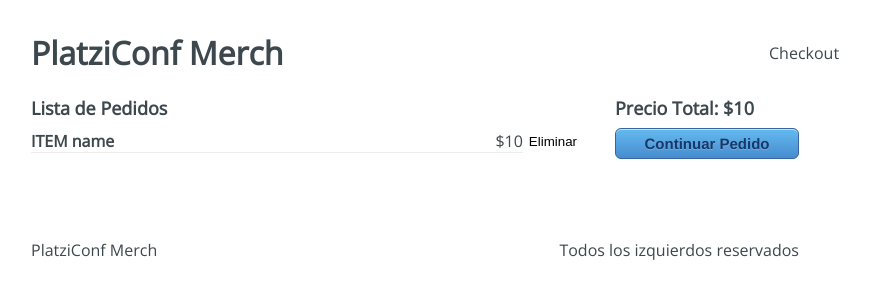
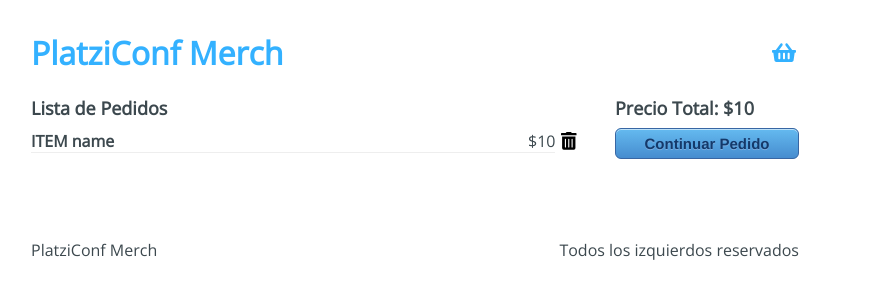
Before and after one commit to nmrinc/platzi-conf-merch, a React app: page /checkout in a window 1280 px wide. Shown: the top 300 px of the page, without its empty margins (225-1095 px from the left). Built offline with nearby package versions, Linux system fonts and the light colour scheme.

Commit message:
Lesson 27 Integración de íconos y conexión con React Router

```diff
--- a/package.json
+++ b/package.json
@@ -16,6 +16,11 @@
   "author": "",
   "license": "ISC",
   "dependencies": {
+    "@fortawesome/fontawesome-svg-core": "^1.2.35",
+    "@fortawesome/free-brands-svg-icons": "^5.15.3",
+    "@fortawesome/free-regular-svg-icons": "^5.15.3",
+    "@fortawesome/free-solid-svg-icons": "^5.15.3",
+    "@fortawesome/react-fontawesome": "^0.1.14",
     "react": "^17.0.2",
     "react-dom": "^17.0.2",
     "react-router-dom": "^5.2.0"
--- a/src/components/Header/index.jsx
+++ b/src/components/Header/index.jsx
@@ -1,11 +1,19 @@
 import React from 'react';
+import { Link } from 'react-router-dom';
+import { FontAwesomeIcon } from '@fortawesome/react-fontawesome';
 
 import '../../styles/components/Header.scss';
 
 const Header = () => (
   <div className="Header">
-    <h1 className="Header-title">PlatziConf Merch</h1>
-    <div className="Header-checkout">Checkout</div>
+    <Link to="/">
+      <h1 className="Header-title">PlatziConf Merch</h1>
+    </Link>
+    <div className="Header-checkout">
+      <Link to="/checkout">
+        <FontAwesomeIcon icon="shopping-basket" size="lg" />
+      </Link>
+    </div>
   </div>
 );
 
--- a/src/containers/Checkout/index.jsx
+++ b/src/containers/Checkout/index.jsx
@@ -1,4 +1,6 @@
 import React from 'react';
+import { Link } from 'react-router-dom';
+import { FontAwesomeIcon } from '@fortawesome/react-fontawesome';
 import '../../styles/components/Checkout.scss';
 
 const Checkout = () => (
@@ -10,12 +12,16 @@
           <h4>ITEM name</h4>
           <span>$10</span>
         </div>
-        <button type="button">Eliminar</button>
+        <button type="button">
+          <FontAwesomeIcon icon="trash-alt" size="lg" />
+        </button>
       </div>
     </div>
     <div className="Checkout-sidebar">
       <h3>Precio Total: $10</h3>
-      <button type="button">Continuar Pedido</button>
+      <Link to="/checkout/information">
+        <button type="button">Continuar Pedido</button>
+      </Link>
     </div>
   </div>
 );
--- a/src/containers/Information/index.jsx
+++ b/src/containers/Information/index.jsx
@@ -1,4 +1,5 @@
 import React from 'react';
+import { Link } from 'react-router-dom';
 import '../../styles/components/Information.scss';
 
 const Information = () => (
@@ -22,7 +23,9 @@
       </div>
       <div className="Information-buttons">
         <div className="Information-back">Regresar</div>
-        <div className="Information-next">pagar</div>
+        <div className="Information-next">
+          <Link to="/checkout/payment">Pagar</Link>
+        </div>
       </div>
     </div>
     <div className="Information-sidebar">
--- a/src/routes/App.jsx
+++ b/src/routes/App.jsx
@@ -1,5 +1,11 @@
 import React from 'react';
 import { BrowserRouter, Switch, Route } from 'react-router-dom';
+
+import { library } from '@fortawesome/fontawesome-svg-core';
+import {
+  faShoppingBasket,
+  faTrashAlt,
+} from '@fortawesome/free-solid-svg-icons';
 
 import Layout from '../components/Layout';
 import Home from '../containers/Home';
@@ -9,9 +15,11 @@
 import Success from '../containers/Success';
 import NotFound from '../containers/NotFound';
 
+library.add(faShoppingBasket, faTrashAlt);
+
 const App = () => (
-  <Layout>
-    <BrowserRouter>
+  <BrowserRouter>
+    <Layout>
       <Switch>
         <Route exact path="/" component={Home} />
         <Route exact path="/checkout" component={Checkout} />
@@ -20,8 +28,8 @@
         <Route exact path="/checkout/success" component={Success} />
         <Route component={NotFound} />
       </Switch>
-    </BrowserRouter>
-  </Layout>
+    </Layout>
+  </BrowserRouter>
 );
 
 export default App;
```
Also changed, not shown: 2 other files (tests, documents, lock files or other folders).
